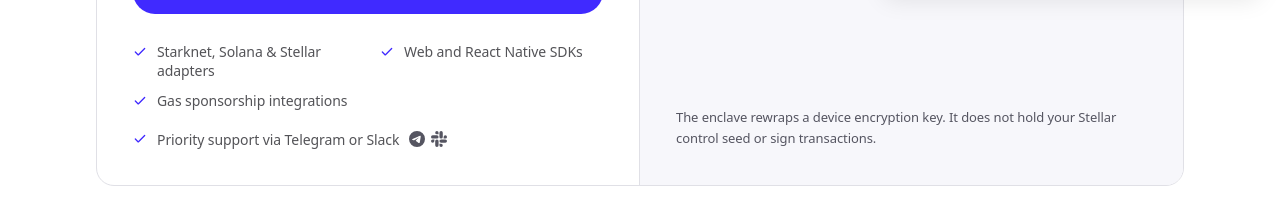
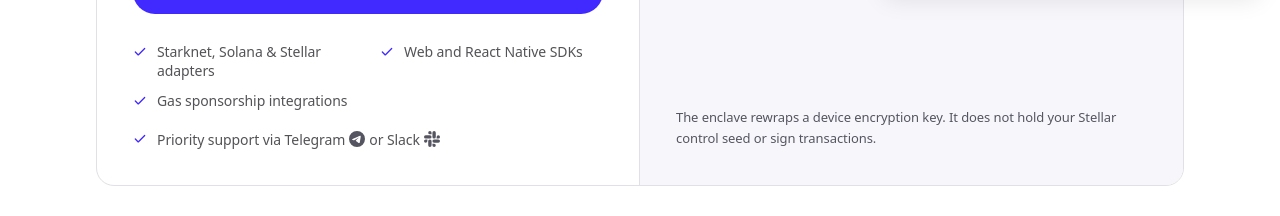
Before and after one commit to cavos-labs/cavos, a Next.js app in the folder cavos-web/: page /pricing in a window 1280 px wide. Shown: the part 800-1016 px from the top of the page. Built offline with nearby package versions, Linux system fonts and the light colour scheme; no server answers.

Commit message:
fix(pricing): Telegram icon or Slack icon inline

```diff
--- a/cavos-web/app/pricing/page.tsx
+++ b/cavos-web/app/pricing/page.tsx
@@ -278,10 +278,11 @@
 
                         <div className="mt-5 flex items-center gap-2.5 text-[14px]">
                             <Check className="shrink-0 w-3.5 h-3.5 text-brand" />
-                            <span className="text-ink/70 leading-snug">Priority support via Telegram or Slack</span>
-                            <span className="flex items-center gap-1.5 text-muted">
-                                <IcoTelegram />
-                                <IcoSlack />
+                            <span className="text-ink/70 leading-snug inline-flex items-center gap-x-1 flex-wrap">
+                                Priority support via Telegram
+                                <IcoTelegram className="text-muted shrink-0" />
+                                or Slack
+                                <IcoSlack className="text-muted shrink-0" />
                             </span>
                         </div>
                     </div>
```
